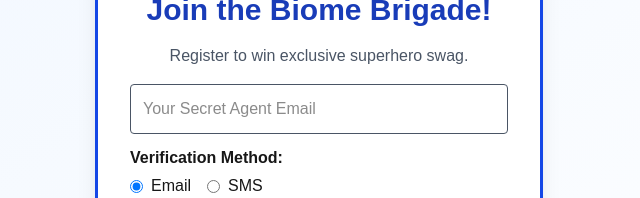
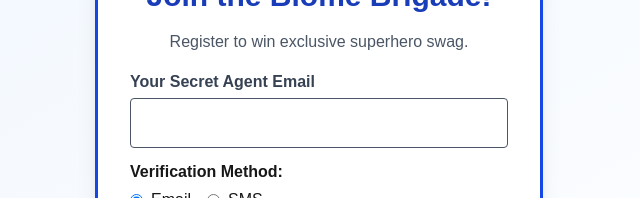
Before and after one commit to hcchav/prize-registration-system, a Next.js app: page / in a window 1280 px wide. Shown: the part 312-510 px from the top of the page, without its empty margins (321-961 px from the left). Built offline with nearby package versions, Linux system fonts and the light colour scheme.

Commit message:
Improve email input placeholder visibility with darker text

```diff
--- a/src/app/page.tsx
+++ b/src/app/page.tsx
@@ -90,10 +90,11 @@ export default function Home() {
             />
             <h1 className="text-3xl font-bold text-blue-800 mb-4 font-comic">Join the Biome Brigade!</h1>
             <p className="mb-4 text-gray-600 font-medium">Register to win exclusive superhero swag.</p>
-
+            <label className="block text-left font-semibold text-gray-700 mb-1">
+              Your Secret Agent Email
+            </label>
             <input
               type="email"
-              placeholder="Your Secret Agent Email"
               className="w-full border border-gray-600 p-3 rounded mb-3"
               value={email}
               onChange={(e) => setEmail(e.target.value)}
```
